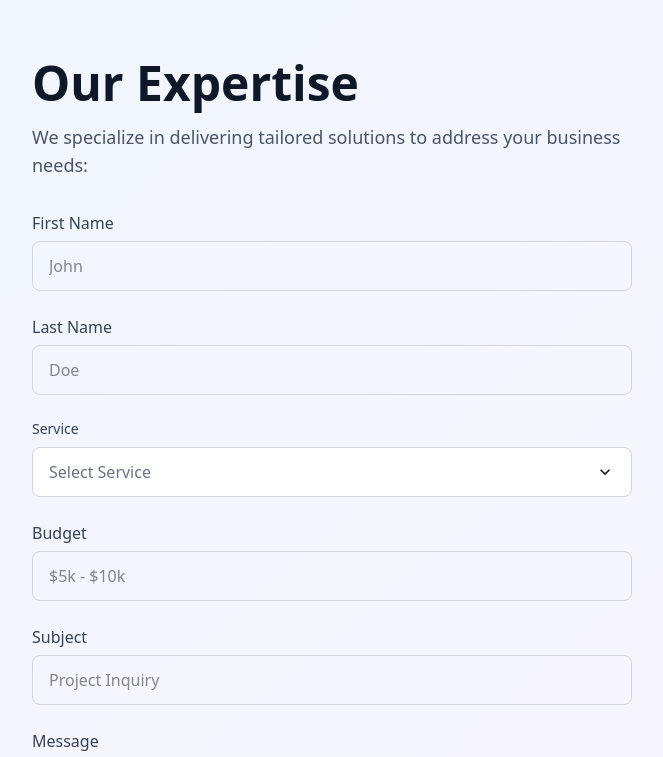
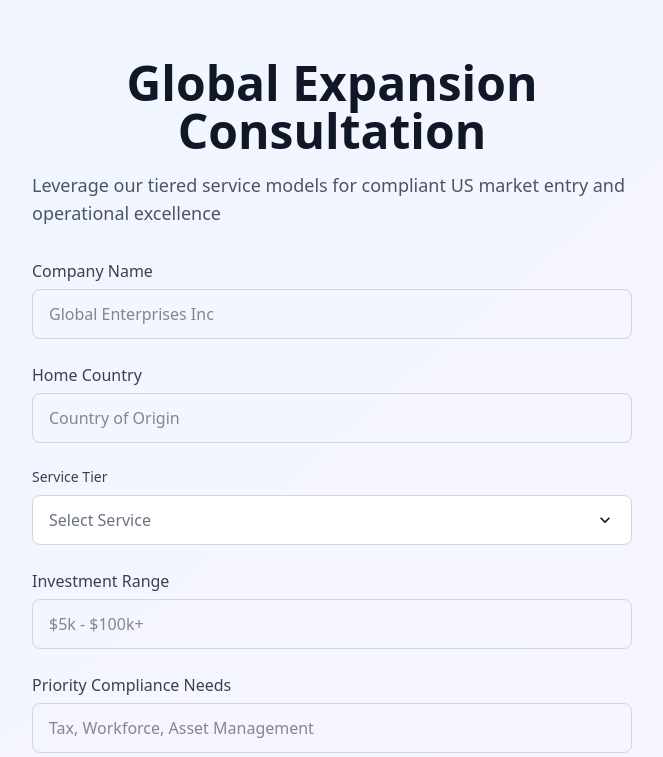
Before and after one commit to obedNuertey1/victory_analytica, a Next.js app: page /contact in a window 1280 px wide. Shown: the part 720-1477 px from the top of the page, without its empty margins (308-971 px from the left). Built offline with nearby package versions, Linux system fonts and the light colour scheme.

Commit message:
patch: updated contact form section
files affected M  src/app/components/ContactFormSection/ContactFormSection.tsx M  src/app/components/ContactFormSection/FormHeader.tsx

```diff
--- a/src/app/components/ContactFormSection/ContactFormSection.tsx
+++ b/src/app/components/ContactFormSection/ContactFormSection.tsx
@@ -13,41 +13,64 @@ const services = [
   {
     backgroundImage: "https://cdn.builder.io/api/v1/image/assets/143904c0c722478e90e6e96d6b2341b6/301095be76fe34d210284264bcfab58fde13e993?placeholderIfAbsent=true",
     icon: "https://cdn.builder.io/api/v1/image/assets/143904c0c722478e90e6e96d6b2341b6/10d9a616d86924f548c28531f04396afe1d75c8c?placeholderIfAbsent=true",
-    title: "Product Consulting",
-    description: "Strategically position your digital products for success with actionable insights and market expertise."
+    title: "USA Business Representation",
+    description: "Assign a dedicated U.S. business representative to act on your behalf and facilitate all in‑country engagements."
   },
   {
-    backgroundImage:"https://cdn.builder.io/api/v1/image/assets/143904c0c722478e90e6e96d6b2341b6/301095be76fe34d210284264bcfab58fde13e993?placeholderIfAbsent=true",
-    icon:"https://cdn.builder.io/api/v1/image/assets/143904c0c722478e90e6e96d6b2341b6/9cd2bec387fc81bdf39aec734eac98b702926431?placeholderIfAbsent=true",
-    title:"Engineering Consulting",
-    description:"Overcome challenges and foster innovation with expert guidance from our engineering professionals."
+    backgroundImage: "https://cdn.builder.io/api/v1/image/assets/143904c0c722478e90e6e96d6b2341b6/301095be76fe34d210284264bcfab58fde13e993?placeholderIfAbsent=true",
+    icon: "https://cdn.builder.io/api/v1/image/assets/143904c0c722478e90e6e96d6b2341b6/9cd2bec387fc81bdf39aec734eac98b702926431?placeholderIfAbsent=true",
+    title: "Address & Banking",
+    description: "Secure a U.S.‑based business address and set up corporate bank accounts to streamline your financial operations."
   },
   {
-    backgroundImage:"https://cdn.builder.io/api/v1/image/assets/143904c0c722478e90e6e96d6b2341b6/396ba8a7c7c5a0f85121857f4033d0a67155b760?placeholderIfAbsent=true",
-    icon:"https://cdn.builder.io/api/v1/image/assets/143904c0c722478e90e6e96d6b2341b6/5b7720715658b3240f4e9e73a878496f6b40bb37?placeholderIfAbsent=true",
-    title:"Legacy System Migration",
-    description:"Seamlessly transform outdated systems to enhance efficiency, scalability, and performance."
+    backgroundImage: "https://cdn.builder.io/api/v1/image/assets/143904c0c722478e90e6e96d6b2341b6/396ba8a7c7c5a0f85121857f4033d0a67155b760?placeholderIfAbsent=true",
+    icon: "https://cdn.builder.io/api/v1/image/assets/143904c0c722478e90e6e96d6b2341b6/5b7720715658b3240f4e9e73a878496f6b40bb37?placeholderIfAbsent=true",
+    title: "Networking & Market Insights",
+    description: "Provide connections with potential partners and deliver actionable insights into U.S. market trends and opportunities."
   },
   {
-    backgroundImage:"https://cdn.builder.io/api/v1/image/assets/143904c0c722478e90e6e96d6b2341b6/396ba8a7c7c5a0f85121857f4033d0a67155b760?placeholderIfAbsent=true",
-    icon:"https://cdn.builder.io/api/v1/image/assets/143904c0c722478e90e6e96d6b2341b6/71ac10136db59bfb8dfcd08807111cd2083591e3?placeholderIfAbsent=true",
-    title:"ERP Implementation",
-    description:"Deploy robust, customized ERP solutions to optimize and streamline your operations."
+    backgroundImage: "https://cdn.builder.io/api/v1/image/assets/143904c0c722478e90e6e96d6b2341b6/396ba8a7c7c5a0f85121857f4033d0a67155b760?placeholderIfAbsent=true",
+    icon: "https://cdn.builder.io/api/v1/image/assets/143904c0c722478e90e6e96d6b2341b6/71ac10136db59bfb8dfcd08807111cd2083591e3?placeholderIfAbsent=true",
+    title: "Orientation Tour",
+    description: "Guide your team through California and Los Angeles tours to understand local business culture and opportunities."
   },
   {
-    backgroundImage:"https://cdn.builder.io/api/v1/image/assets/143904c0c722478e90e6e96d6b2341b6/841d04c43aa8ff16de9513695f747bc78b547603?placeholderIfAbsent=true",
-    icon:"https://cdn.builder.io/api/v1/image/assets/143904c0c722478e90e6e96d6b2341b6/7026a445b1e4707ffa48df300ac747eea1c37606?placeholderIfAbsent=true",
-    title:"Automated Teams",
-    description:"Drive productivity with fully autonomous, high-performing development teams for scalable solutions."
+    backgroundImage: "https://cdn.builder.io/api/v1/image/assets/143904c0c722478e90e6e96d6b2341b6/841d04c43aa8ff16de9513695f747bc78b547603?placeholderIfAbsent=true",
+    icon: "https://cdn.builder.io/api/v1/image/assets/143904c0c722478e90e6e96d6b2341b6/7026a445b1e4707ffa48df300ac747eea1c37606?placeholderIfAbsent=true",
+    title: "Business Registration",
+    description: "Handle all aspects of California and U.S. business registration, including filings and compliance documentation."
   },
   {
-    backgroundImage:"https://cdn.builder.io/api/v1/image/assets/143904c0c722478e90e6e96d6b2341b6/5f4ce075cc719da01f4bef1c456b8334dd4cc598?placeholderIfAbsent=true",
-    icon:"https://cdn.builder.io/api/v1/image/assets/143904c0c722478e90e6e96d6b2341b6/3e7a3599f3b2c1595500d97a6c9003fd99702593?placeholderIfAbsent=true",
-    title:"Cybersecurity Services",
-    description:"Protect your digital assets with industry-leading security solutions, including comprehensive vulnerability assessments."
+    backgroundImage: "https://cdn.builder.io/api/v1/image/assets/143904c0c722478e90e6e96d6b2341b6/5f4ce075cc719da01f4bef1c456b8334dd4cc598?placeholderIfAbsent=true",
+    icon: "https://cdn.builder.io/api/v1/image/assets/143904c0c722478e90e6e96d6b2341b6/3e7a3599f3b2c1595500d97a6c9003fd99702593?placeholderIfAbsent=true",
+    title: "Tax Identification",
+    description: "Assist with applying for ITIN, EIN, and provide guidance on tax planning and compliance requirements."
+  },
+  {
+    backgroundImage: "https://cdn.builder.io/api/v1/image/assets/143904c0c722478e90e6e96d6b2341b6/301095be76fe34d210284264bcfab58fde13e993?placeholderIfAbsent=true",
+    icon: "https://cdn.builder.io/api/v1/image/assets/143904c0c722478e90e6e96d6b2341b6/10d9a616d86924f548c28531f04396afe1d75c8c?placeholderIfAbsent=true",
+    title: "Financial & Legal Compliance",
+    description: "Introduce you to professional accountants and legal advisors to ensure full compliance with U.S. regulations."
+  },
+  {
+    backgroundImage: "https://cdn.builder.io/api/v1/image/assets/143904c0c722478e90e6e96d6b2341b6/301095be76fe34d210284264bcfab58fde13e993?placeholderIfAbsent=true",
+    icon: "https://cdn.builder.io/api/v1/image/assets/143904c0c722478e90e6e96d6b2341b6/9cd2bec387fc81bdf39aec734eac98b702926431?placeholderIfAbsent=true",
+    title: "Identification Services",
+    description: "Support with California State ID applications and identity verification processes for your key personnel."
+  },
+  {
+    backgroundImage: "https://cdn.builder.io/api/v1/image/assets/143904c0c722478e90e6e96d6b2341b6/396ba8a7c7c5a0f85121857f4033d0a67155b760?placeholderIfAbsent=true",
+    icon: "https://cdn.builder.io/api/v1/image/assets/143904c0c722478e90e6e96d6b2341b6/71ac10136db59bfb8dfcd08807111cd2083591e3?placeholderIfAbsent=true",
+    title: "Legal Services & Permits",
+    description: "Provide legal consultation and assistance with work permit applications for foreign employees."
+  },
+  {
+    backgroundImage: "https://cdn.builder.io/api/v1/image/assets/143904c0c722478e90e6e96d6b2341b6/5f4ce075cc719da01f4bef1c456b8334dd4cc598?placeholderIfAbsent=true",
+    icon: "https://cdn.builder.io/api/v1/image/assets/143904c0c722478e90e6e96d6b2341b6/3e7a3599f3b2c1595500d97a6c9003fd99702593?placeholderIfAbsent=true",
+    title: "Asset Acquisition & Management",
+    description: "Full support in acquiring and managing operational assets—property, vehicles, equipment—with legal and financial coordination."
   }
-  // Add other service cards here
-];
+]
 
 function ContactFormSection() {
   const [ref, inView] = useInView({
@@ -92,18 +115,18 @@ function ContactFormSection() {
         >
           <motion.div variants={itemVariants}>
             <FormInput
-              label="First Name"
+              label="Company Name"
               type="text"
-              placeholder="John"
-              aria-label="First Name"
+              placeholder="Global Enterprises Inc"
+              aria-label="Company Name"
             />
           </motion.div>
           <motion.div variants={itemVariants}>
             <FormInput
-              label="Last Name"
+              label="Home Country"
               type="text"
-              placeholder="Doe"
-              aria-label="Last Name"
+              placeholder="Country of Origin"
+              aria-label="Home Country"
             />
           </motion.div>
         </motion.section>
@@ -114,34 +137,34 @@ function ContactFormSection() {
         >
           <motion.div variants={itemVariants}>
             <FormDropdown
-              label="Service"
+              label="Service Tier"
               options={services.map(service => service.title)}
             />
           </motion.div>
           <motion.div variants={itemVariants}>
             <FormInput
-              label="Budget"
+              label="Investment Range"
               type="text"
-              placeholder="$5k - $10k"
-              aria-label="Budget"
+              placeholder="$5k - $100k+"
+              aria-label="Investment Range"
             />
           </motion.div>
         </motion.section>
 
         <motion.div variants={itemVariants}>
           <FormInput
-            label="Subject"
+            label="Priority Compliance Needs"
             type="text"
-            placeholder="Project Inquiry"
-            aria-label="Subject"
+            placeholder="Tax, Workforce, Asset Management"
+            aria-label="Compliance Needs"
           />
         </motion.div>
 
         <motion.div variants={itemVariants}>
-          <FormTextarea
-            label="Message"
-            placeholder="Describe your project..."
-            aria-label="Message"
+        <FormTextarea
+            label="Expansion Strategy"
+            placeholder="Describe your US market entry objectives and regulatory concerns..."
+            aria-label="Strategy Details"
           />
         </motion.div>
 
--- a/src/app/components/ContactFormSection/FormHeader.tsx
+++ b/src/app/components/ContactFormSection/FormHeader.tsx
@@ -5,11 +5,11 @@ import { motion } from "framer-motion";
 const FormHeader = () => {
   return (
     <header className="mb-6 sm:mb-8">
-      <h1 className="mb-4 text-3xl font-bold text-gray-900 sm:text-4xl lg:text-5xl">
-        Our Expertise
+      <h1 className="mb-4 text-3xl font-bold text-center text-gray-900 sm:text-4xl lg:text-5xl">
+        Global Expansion Consultation
       </h1>
       <p className="text-base text-gray-600 sm:text-lg">
-        We specialize in delivering tailored solutions to address your business needs:
+        Leverage our tiered service models for compliant US market entry and operational excellence
       </p>
     </header>
   );
```
